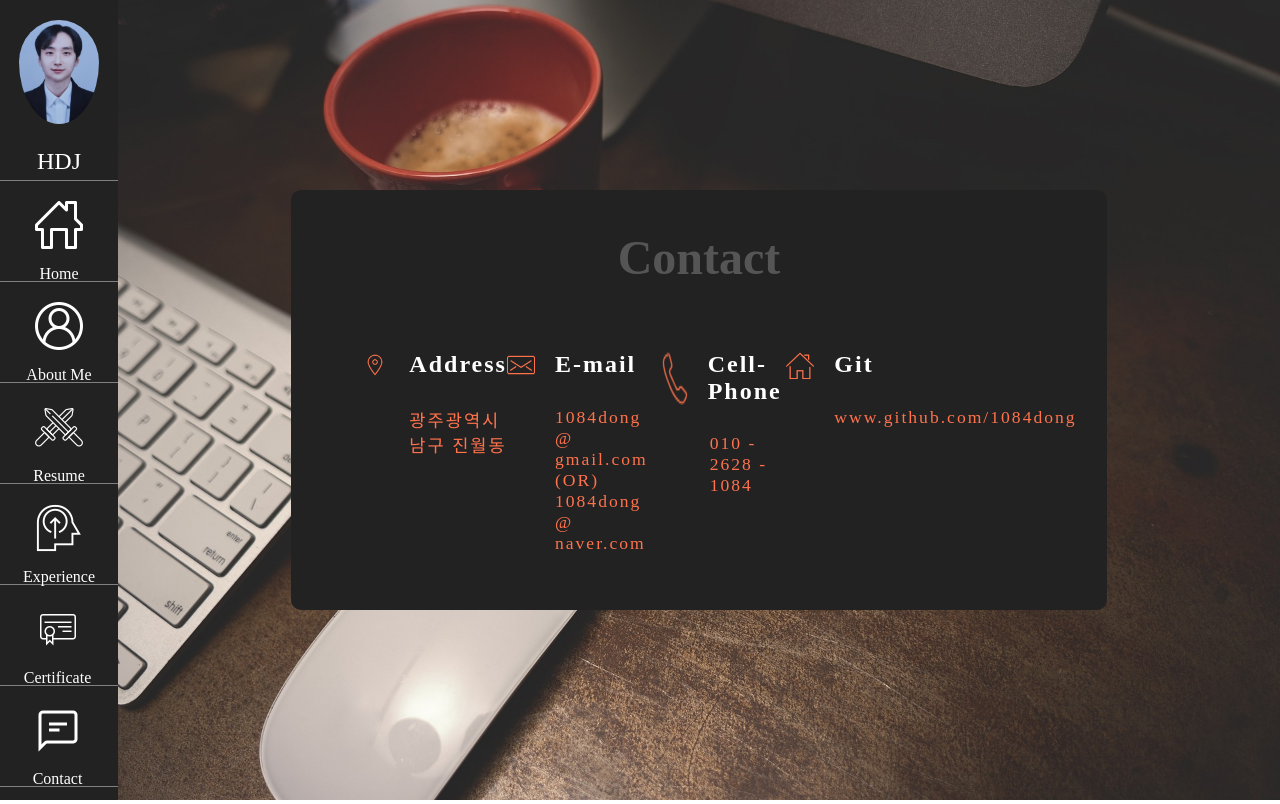
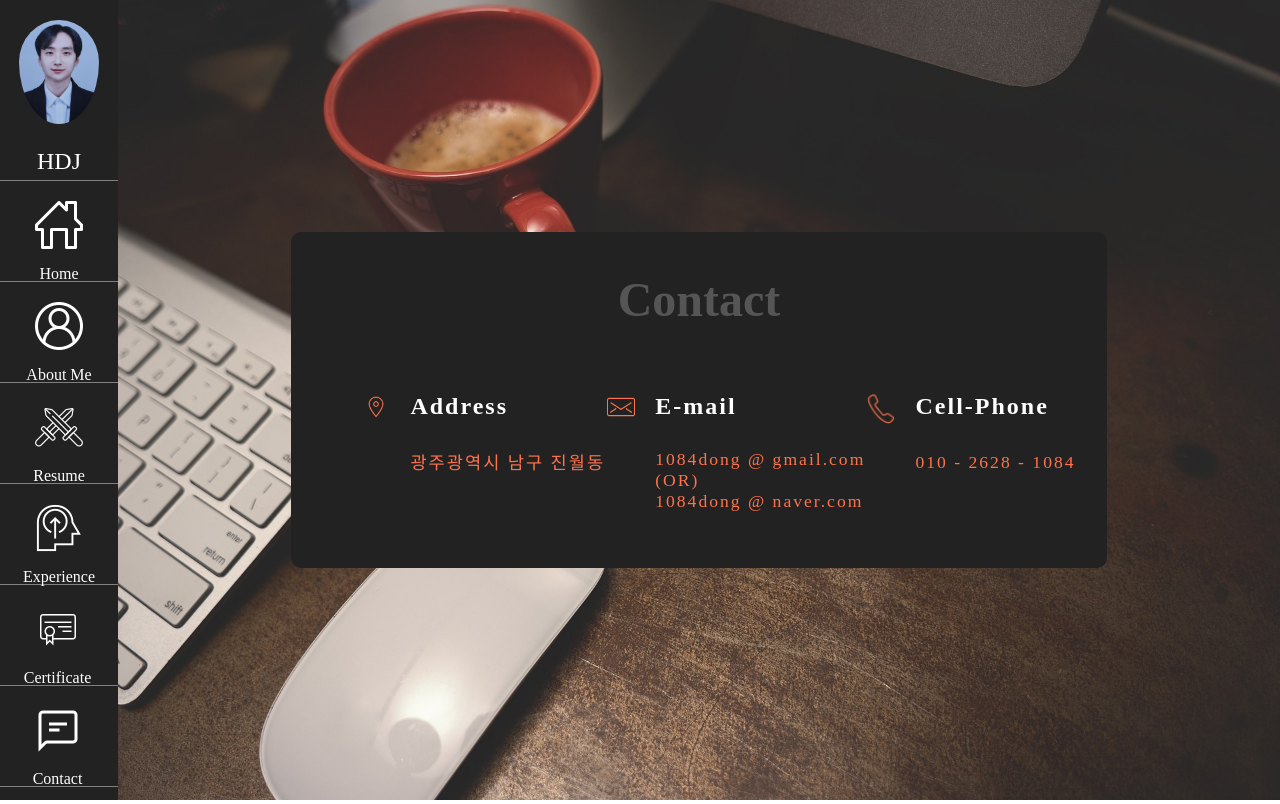
Before and after one commit to 1084dong/portfolio, a React (Create React App) app: page /contact in a window 1280 px wide. Built offline with nearby package versions, Linux system fonts and the light colour scheme.

Commit message:
delete git icon

```diff
--- a/src/component/About.js
+++ b/src/component/About.js
@@ -10,7 +10,7 @@ function About(props) {
                         <img className="mypicture" src="icons/증명사진_이력서.jpg"/>
                     </div>
                     <div className="about-2">
-                        <p><p className="about-2-title">호기심 많고 기록을 습관화 하는 신입 개발자 황동재입니다.</p> <br/>프론트엔드 개발자를 희망하고 있습니다.<br/><br/>배우는 것을 좋아하고 새로운 도전에 대한 두려움이 없습니다.
+                        <p><p className="about-2-title">호기심 많고 기록을 습관화 하는 신입 개발자 황동재입니다.</p> <br/>Java/Front-End 개발자를 희망합니다.<br/><br/>배우는 것을 좋아하고 새로운 도전에 대한 두려움이 없습니다.
                             <br/><br/>기록의 중요성을 잘 알고 항상 실천 하고 있습니다。<br/><br/>중간에 포기 하지 않고 끝까지 함께 갈 수 있는 개발자가 되겠습니다。</p>
 
                     </div>
--- a/src/component/Contact.js
+++ b/src/component/Contact.js
@@ -33,13 +33,7 @@ function Contact(props) {
                             <p>010 - 2628 - 1084</p>
                         </li>
 
-                        <li>
-                            <div className="d-flex-row">
-                                <img src="icons/contact_home.png"/>
-                                <h2>Git</h2>
-                            </div>
-                            <p>www.github.com/1084dong</p>
-                        </li>
+
 
                     </ul>
                 </div>
```
